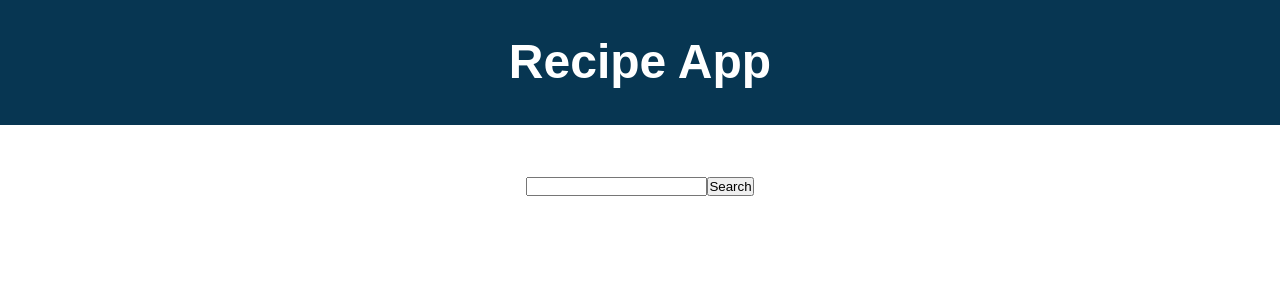
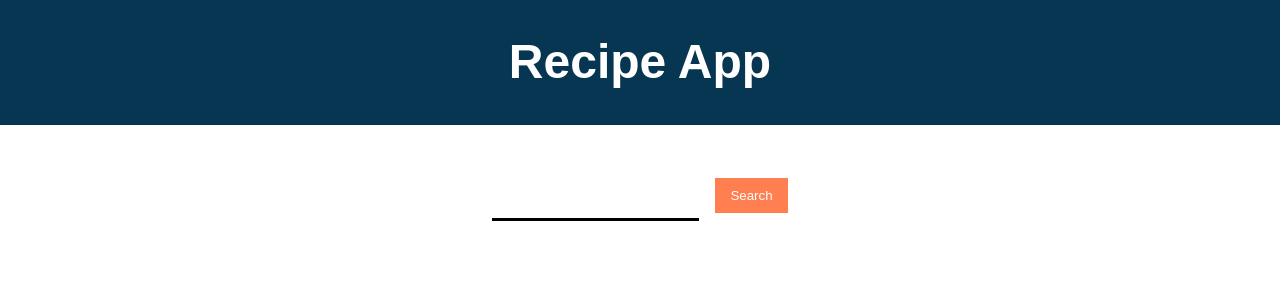
Before and after one commit to fontoful/react-app-food-recipe, a React (Create React App) app: page / in a window 1280 px wide. Shown: the top 300 px of the page. Built offline with nearby package versions, Linux system fonts and the light colour scheme.

Commit message:
getting input from form

```diff
--- a/src/App.js
+++ b/src/App.js
@@ -6,39 +6,28 @@ import Form from "./components/Form";
 const API_KEY = "43297c46c87149f3a14cc5e5c316ea83";
 
 function App() {
-	// useEffect(() => {
-	// 	const fetchData = async e => {
-	// 		const response = await fetch(
-	// 			`https://www.food2fork.com/api/search?key=${API_KEY}&q=shredded%20chicken`
-	// 		);
-	// 		const data = await response.json();
+    const [recipe, setRecipe] = useState([]);
 
-	// 		console.log(data.recipes);
-	// 	};
-
-	// 	fetchData();
-	// }, []);
-
-	const fetchData = async e => {
-		// Prevent default
+    const getRecipe = async e => {
+        // prevent default
         e.preventDefault();
 
-		// Get input value
-		const name = e.target.value;
+        // get input
+        const name = e.target.elements.recipeName.value;
 
-		// const response = await fetch(
-		// 	`https://www.food2fork.com/api/search?key=${API_KEY}&q=${name}&count=10`
-		// );
-		// const data = await response.json();
+        const response = await fetch(
+            `https://www.food2fork.com/api/search?key=${API_KEY}&q=${name}&count=5  `
+        );
+        const data = await response.json();
 
-		// console.log(data.recipes);
-		console.log(name);
+        setRecipe(() => data.recipes);
+        console.log(recipe);
     };
 
     return (
         <>
             <Navbar />
-			<Form getRecipe={fetchData} />
+            <Form handleSubmit={getRecipe} />
         </>
     );
 }
--- a/src/App.scss
+++ b/src/App.scss
@@ -21,4 +21,25 @@ body {
 form {
     text-align: center;
     margin-top: 3rem;
+
+    input {
+        background: none;
+        border: none;
+        border-bottom: 3px solid black;
+        outline: none;
+        padding: 15px;
     }
+
+    button {
+        border: none;
+        padding: 10px 15px;
+        background: coral;
+        color: #fff;
+        margin-left: 1rem;
+
+        &:hover {
+            cursor: pointer;
+            background: #da9e88;
+        }
+    }
+}
--- a/src/components/Form.jsx
+++ b/src/components/Form.jsx
@@ -1,14 +1,12 @@
 import React from "react";
 import "../App.scss";
 
-const Form = ({ getRecipe }) => {
+const Form = ({ handleSubmit }) => {
     return (
         <div>
-			<form>
+            <form onSubmit={handleSubmit}>
                 <input type="text" name="recipeName" />
-				<button type="submit" onSubmit={getRecipe}>
-					Search
-				</button>
+                <button type="submit">Search</button>
             </form>
         </div>
     );
```
Also changed, not shown: 1 other file (tests, documents, lock files or other folders). Lines whose indentation alone changed are shown as unchanged.
